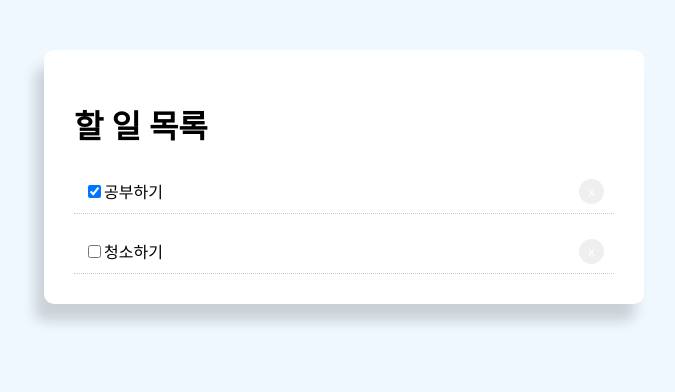
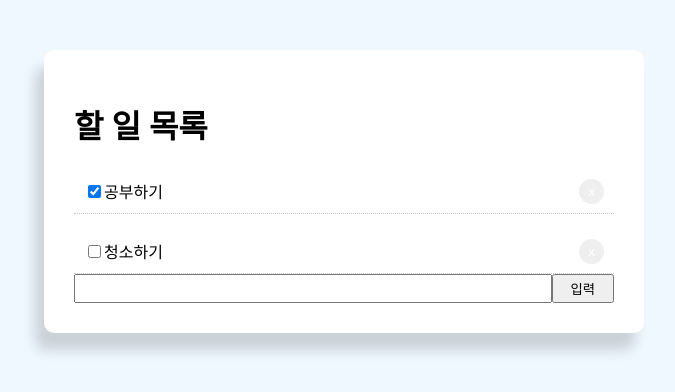
Before and after one commit to ParkPrin/youngnakapp, a React (Create React App) app: page / in a window 1280 px wide. Shown: the top 392 px of the page, without its empty margins (296-971 px from the left). Built offline with nearby package versions, Linux system fonts and the light colour scheme.

Commit message:
Feat: 할 일 목록 추가하기
할 일 목록 추가하기

```diff
--- a/src/App.tsx
+++ b/src/App.tsx
@@ -1,4 +1,4 @@
-import React, {Component} from "react";
+import React, {ChangeEvent, Component} from "react";
 import "./App.css";
 
 interface TodoData {
@@ -9,6 +9,8 @@ interface TodoData {
 
 type State = {
     todoDatas: TodoData[];
+    value: string;
+    keyIndex: number;
 }
 
 export default class App extends Component<any, State>{
@@ -24,7 +26,9 @@ export default class App extends Component<any, State>{
               title: "청소하기",
               completed: false,
           }
-      ]
+      ],
+      value: '',
+      keyIndex: 2
   }
   btnStyle = {
       color: "#fff",
@@ -43,10 +47,37 @@ export default class App extends Component<any, State>{
       }
   }
 
-  handleClick = (id: number) => {
+  deleteItem = (id: number) => {
       const newTodoData = this.state.todoDatas.filter((data: TodoData) => data.id !== id)
       this.setState({
           todoDatas: newTodoData
+      })
+  }
+  addItem = (e: React.MouseEvent<HTMLInputElement>) => {
+      e.preventDefault();
+      const keyIndex: number = this.state.keyIndex + 1;
+
+      const newTodoItem: TodoData = {
+        id: keyIndex,
+        title: this.state.value,
+        completed: false,
+      }
+      this.setState({
+          todoDatas: [...this.state.todoDatas, newTodoItem],
+          keyIndex: keyIndex
+      })
+      this.clearInput();
+  }
+
+  clearInput = () => {
+      this.setState({
+          value: ''
+      })
+  }
+
+  inputTitle = (e:ChangeEvent<HTMLInputElement>) => {
+      this.setState({
+          value: e.target.value
       })
   }
 
@@ -61,9 +92,13 @@ export default class App extends Component<any, State>{
                   <div key={data.id} style={this.getStyle()}>
                       <input type="checkbox" defaultChecked={data.completed}/>
                       {data.title}
-                      <button style={this.btnStyle} onClick={() => this.handleClick(data.id)}>x</button>
+                      <button style={this.btnStyle} onClick={() => this.deleteItem(data.id)}>x</button>
                   </div>
               ))}
+              <form style={{ display: 'flex'}}>
+                  <input type="text" name="value" value={this.state.value} style={{ flex: '10', padding: '5px'}} onChange={(e) => this.inputTitle(e)}/>
+                  <input type="submit" value="입력" className="btn" style={{flex: '1'}} onClick={(e) => this.addItem(e)}/>
+              </form>
           </div>
         </div>
     )
```
